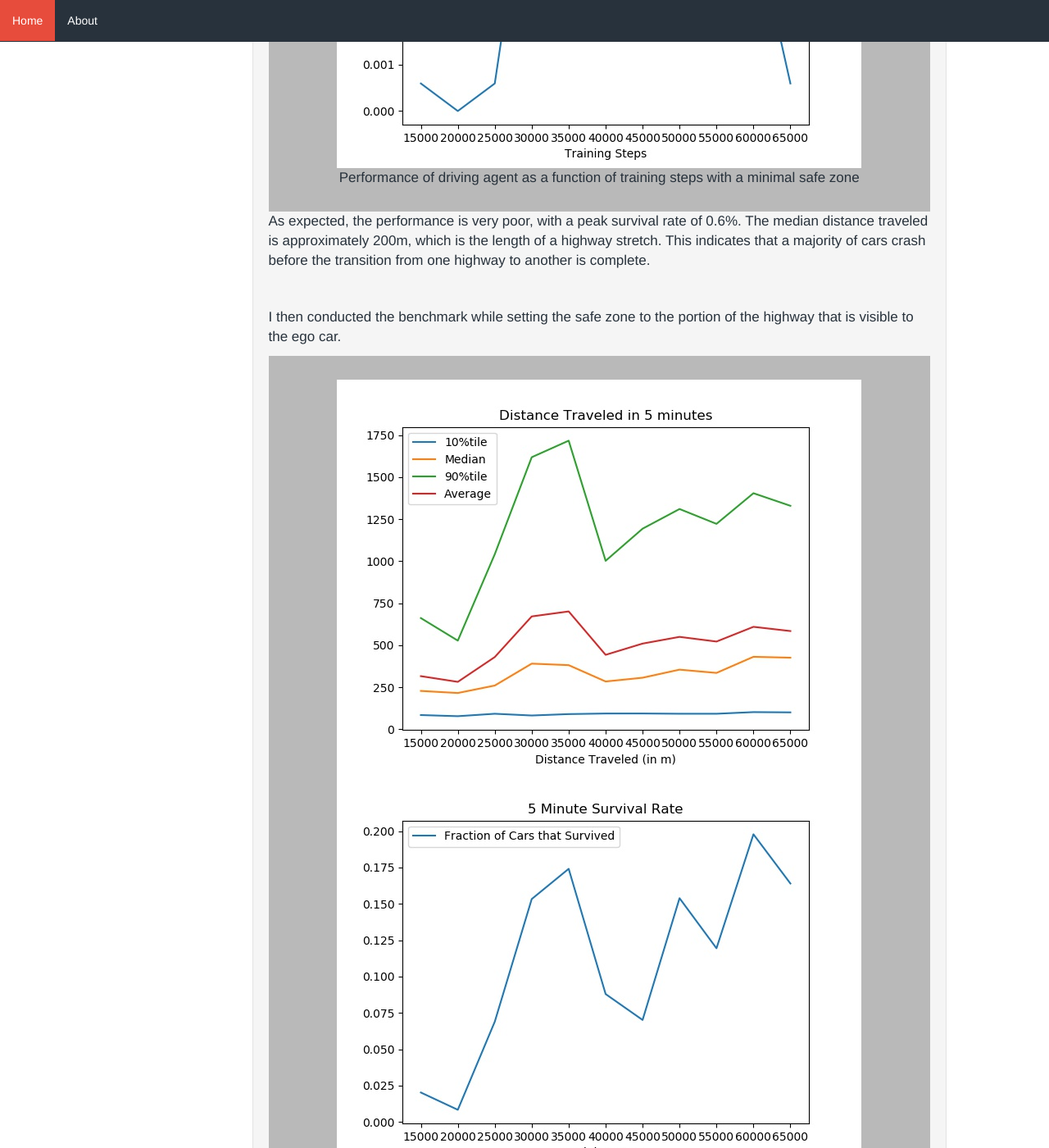
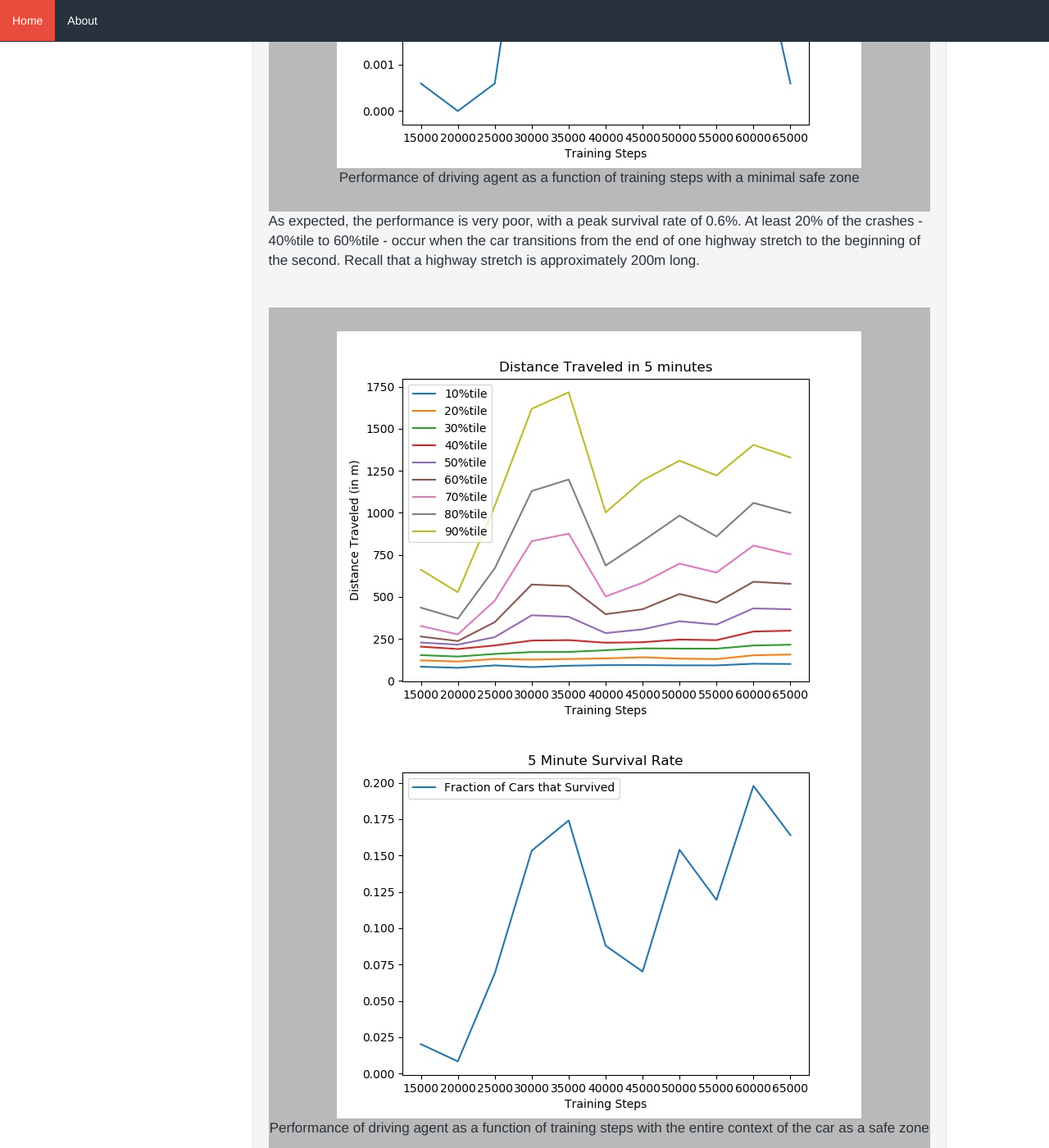
Before and after one commit to SohamTamba/projects, a Jekyll site: the page built from _posts/2020-11-07-dl-ppuu.markdown, in a window 1280 px wide and 1400 px high, scrolled down 12228 px. Shown: the whole window at 82% size. Built offline with Jekyll 4.4.1, drawn with Linux system fonts in a browser that asks for light colours; formulas are drawn with MathJax 3; a script that is not in the unit is left out; some of the changed text lies outside the part shown.

Commit message:
Include more stats in distance plots

```diff
--- a/_posts/2020-11-07-dl-ppuu.markdown
+++ b/_posts/2020-11-07-dl-ppuu.markdown
@@ -435,11 +435,9 @@ I evaluated the SotA driving agents in terms of distance traveled and its abilit
 </figure>
 </div>
 
-As expected, the performance is very poor, with a peak survival rate of 0.6%. The median distance traveled is approximately 200m, which is the length of a highway stretch. This indicates that a majority of cars crash before the transition from one highway to another is complete.
+As expected, the performance is very poor, with a peak survival rate of 0.6%. At least 20% of the crashes - 40%tile to 60%tile - occur when the car transitions from the end of one highway stretch to the beginning of the second. Recall that a highway stretch is approximately 200m long.
 
 <br>
-
-I then conducted the benchmark while setting the safe zone to the portion of the highway that is visible to the ego car.
 
 
 <div style="background-color:rgba(0, 0, 0, 0.2470588); text-align:center; vertical-align: middle; padding:29px 0;">
@@ -450,4 +448,4 @@ I then conducted the benchmark while setting the safe zone to the portion of the
 </figure>
 </div>
 
-The driving agent achieves a peak survival rate of 20% even with this generous relaxation.
+The driving agent achieves a peak survival rate of 20%, even with this generous relaxation.
```
Also changed, not shown: assets/images/PPUU/dist_safety=0.0.jpg, assets/images/PPUU/dist_safety=1.0.jpg.
